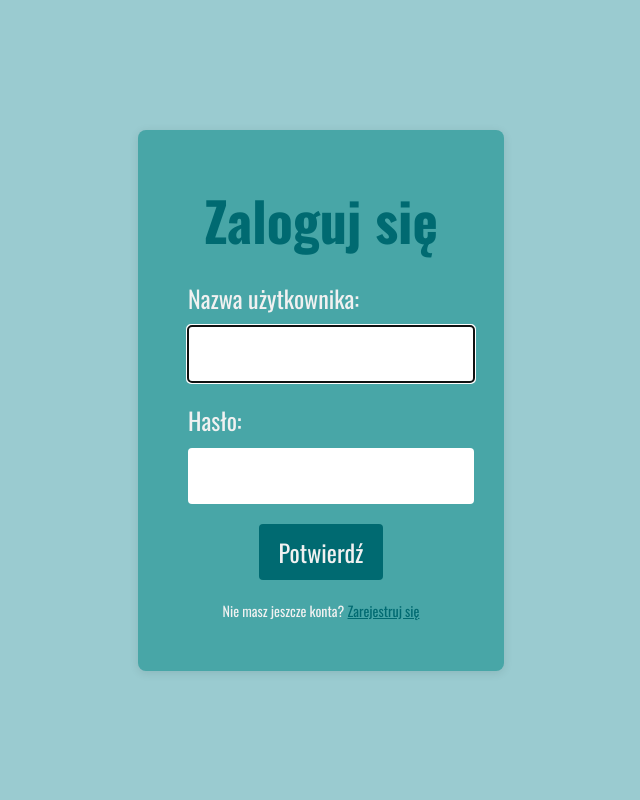
After one commit to BigPeanutFromStudio/L.E.S.Z.E.K, a Django app: page /login/ in a window 1280 px wide. The commit adds this page. Shown: the whole page, without its empty margins (319-959 px from the left). Run offline with Django 5.2, Linux system fonts and the light colour scheme.

Commit message:
- Added login/register forms
Co-authored-by: HD16K <HD16K@users.noreply.github.com>

```diff
--- /dev/null
+++ b/leszek_projekt/leszek_app/templates/user/login.html
@@ -0,0 +1,24 @@
+{% load static %}
+<!DOCTYPE html>
+<html lang="pl">
+  <head>
+    <meta charset="UTF-8" />
+    <meta name="viewport" content="width=device-width, initial-scale=1.0" />
+    <link rel="stylesheet" href="{% static 'register.css' %}" />
+    <title>Document</title>
+  </head>
+  <body>
+    <div class="content">
+      <div class="form-content">
+        <h1>Zaloguj się</h1>
+        <form action="" method="post">
+          {% csrf_token %} {{form}} {% if request.GET.next %}
+          <input type="hidden" name="code" value="{{request.GET.next}}" />
+          {% endif %}
+          <button>Potwierdź</button>
+          <p>Nie masz jeszcze konta? <a href="/register">Zarejestruj się</a></p>
+        </form>
+      </div>
+    </div>
+  </body>
+</html>
--- a/leszek_projekt/leszek_app/urls.py
+++ b/leszek_projekt/leszek_app/urls.py
@@ -1,12 +1,16 @@
 from . import views
 from django.urls import path, include
-from django.contrib.auth import views as auth_views
 
 urlpatterns = [
     path("", views.landing, name="landing"),
+    path('register/', views.register_view, name='register'),
+    path('login/', views.login_view, name='login'),
     path("exam/", views.exam, name="exam"),
     path("getExam/<str:examCode>", views.getExam, name="getExam"),
     path("results", views.examResults, name="examResults"),
     path("getResults", views.displayExamResults, name="displayExamResults"),
-    path("getExamResults", views.getExamResults, name="getExamResults")
+    path("getExamResults", views.getExamResults, name="getExamResults"),
+    path('register/', views.register_view, name='register'),
+    path('application_form/<str:code>',views.application_form_view,name = 'application_form'),
+    path('logout/', views.logout_view, name="logout")
 ]
--- a/leszek_projekt/leszek_app/views.py
+++ b/leszek_projekt/leszek_app/views.py
@@ -1,11 +1,13 @@
-from django.shortcuts import render
+from django.shortcuts import render, redirect
 from random import sample
 from .models import Question, Code
 from json import dumps, loads
 from django.core.serializers import serialize
 from django.http.request import HttpRequest
 from django.http.response import HttpResponse, JsonResponse
-
+from django.contrib.auth import login, logout
+from django.contrib.auth.forms import UserCreationForm, AuthenticationForm
+from django.contrib.auth.decorators import login_required
 
 # Create your views here.
 def landing(request: HttpRequest):
@@ -56,3 +58,38 @@ def getExamResults(request: HttpRequest):
         return JsonResponse({"msg": "Success", "questions": request.session['questions'], "score": request.session['score']})
     else:
         return JsonResponse({"msg": "Brak wyników ostatniego egzaminu"})
+
+
+@login_required(login_url="/login/")
+def application_form_view(request, code):
+    return render(request, "application_form.html", {"code": code})
+
+
+def register_view(request):
+    if request.method == "POST":
+        form = UserCreationForm(request.POST)
+        if form.is_valid():
+            login(request, form.save())
+            if "next" in request.POST:
+                return redirect(request.POST.get('next'))
+            return redirect("/")
+    else:
+        form = UserCreationForm()
+    return render(request, "user/register.html", {"form": form})
+
+def login_view(request):
+    if request.method == "POST":
+        form = AuthenticationForm(data=request.POST)
+        if form.is_valid():
+            login(request, form.get_user())
+            if "next" in request.POST:
+                return redirect(request.POST.get('next'))
+            return redirect("/")
+    else:
+        form = AuthenticationForm()
+    return render(request, "user/login.html", {"form": form})
+
+def logout_view(request):
+    if request.method == "POST":
+        logout(request)
+        return redirect("/")
--- /dev/null
+++ b/leszek_projekt/static_files/register.css
@@ -0,0 +1,77 @@
+@import url(root.css);
+
+body {
+  background-color: var(--background-color);
+  color: var(--text-color);
+}
+
+.content {
+  display: flex;
+  flex-direction: column;
+  align-items: center;
+  justify-content: center;
+  height: 100vh;
+}
+
+.form-content {
+  background-color: var(--primary-color);
+  padding: 50px;
+  border-radius: 8px;
+  box-shadow: 0 2px 10px rgba(0, 0, 0, 0.1);
+}
+
+h1 {
+  color: var(--secondary-color);
+  margin-bottom: 20px;
+  text-align: center;
+  font-size: var(--xlarge-text);
+}
+
+label {
+  display: block;
+  margin-bottom: 10px;
+  color: var(--text-color);
+  font-size: var(--medium-text);
+}
+
+.helptext {
+  font-size: var(--small-text);
+  margin-bottom: 20px;
+  font-style: italic;
+}
+
+input[type='text'],
+input[type='password'] {
+  width: 100%;
+  padding: 10px;
+  margin-bottom: 20px;
+  border: 1px solid var(--border-color);
+  border-radius: 4px;
+  font-size: var(--medium-text);
+}
+button {
+  background-color: var(--secondary-color);
+  color: var(--text-color);
+  padding: 10px 20px;
+  border: none;
+  border-radius: 4px;
+  cursor: pointer;
+  font-size: var(--medium-text);
+  transition: transform 0.1s ease;
+  margin: 0 auto;
+  display: block;
+}
+button:hover {
+  transform: scale(1.05);
+}
+
+p {
+  margin-top: 20px;
+  color: var(--text-color);
+  font-size: var(--small-text);
+  text-align: center;
+}
+
+a {
+  color: var(--secondary-color);
+}
--- a/leszek_projekt/static_files/root.css
+++ b/leszek_projekt/static_files/root.css
@@ -1,18 +1,18 @@
 @import url('https://fonts.googleapis.com/css2?family=Oswald:wght@200..700&display=swap');
 
-:root{
-    --background-color: #9ACBD0;
-    --primary-color: #48A6A7;
-    --secondary-color: #006A71;
+:root {
+  --background-color: #9acbd0;
+  --primary-color: #48a6a7;
+  --secondary-color: #006a71;
   --text-color: rgb(241, 241, 241);
 
-    --small-text: 10px;
+  --small-text: 14px;
   --medium-text: 24px;
   --large-text: 36px;
-    --xlarge-text: 48px;
+  --xlarge-text: 54px;
 }
 
-*{
+* {
   font-family: 'Oswald', serif;
   margin: 0;
   padding: 0;
```
Also changed, not shown: leszek_projekt/leszek_app/admin.py (+13 -1 lines), leszek_projekt/leszek_app/templates/application_form.html (added, +11 -0 lines), leszek_projekt/leszek_app/templates/landing.html (+28 -15 lines), leszek_projekt/leszek_app/templates/user/register.html (added, +24 -0 lines), leszek_projekt/leszek_projekt/settings.py (+9 -1 lines), leszek_projekt/static_files/landing.css (+32 -10 lines), ReadMe.md, leszek_projekt/locale/pl/LC_MESSAGES/django.po (added), 1 other file. Lines whose indentation alone changed are shown as unchanged.
